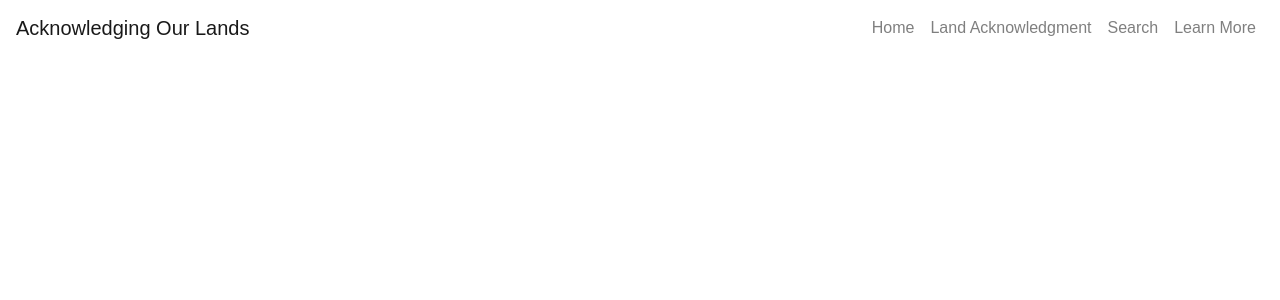
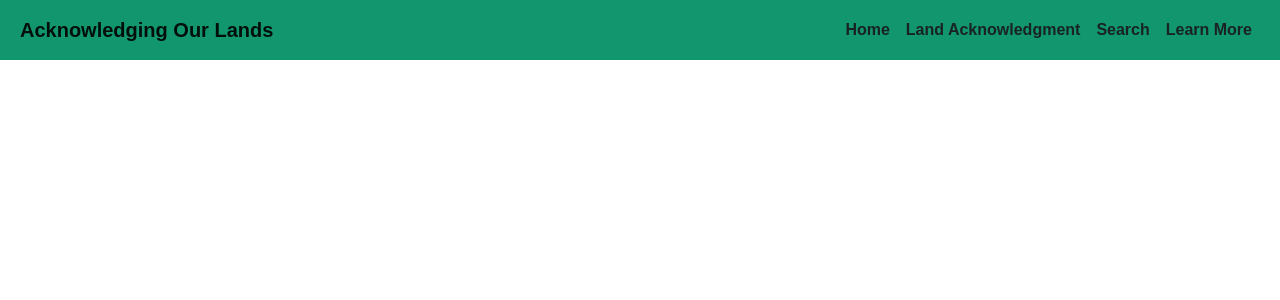
Before and after one commit to bella77-69/land-acknowledgement, a React (Create React App) app: page /location in a window 1280 px wide. Shown: the top 300 px of the page. Built offline with nearby package versions, Linux system fonts and the light colour scheme.

Commit message:
styles for main.css and Navigation.css done

```diff
--- a/src/components/Navigation/Navigation.css
+++ b/src/components/Navigation/Navigation.css
@@ -0,0 +1,42 @@
+@import '../../styles/main.css';
+
+.custom-navbar {
+    background-color: var(--background-color);
+    padding: 10px 20px;
+}
+
+.custom-nav {
+    display: flex;
+    align-items: center;
+}
+
+.nav-title {
+    color: var(--text-dark);
+    font-weight: bold;
+}
+
+
+.nav-link {
+    color: var(--text-dark) !important;
+    font-weight: bold;
+    text-decoration: none;
+}
+
+.nav-link:hover {
+    color: var(--text-light-hover) !important;
+    text-decoration: none;
+}
+
+.custom-navbar-collapse {
+    border: none;
+    background-color: transparent;
+}
+
+/* Responsive styles */
+@media (max-width: 359px) {
+    .custom-navbar {
+        display: flex;
+        flex-direction: column;
+        align-items: center;
+    }
+}
--- a/src/styles/main.css
+++ b/src/styles/main.css
@@ -0,0 +1,15 @@
+:root {
+    --background-color: #11966e;
+    --text-dark: #192324;
+    --text-light: #faf9f9;
+    --text-light-hover: #faf9f9;
+    --img-overlay: #2e374a;
+    --hero-background: rgba(255, 255, 255, 0.4);
+    --link-color: #0e6e4b;
+    --home-background: #DFEBF2;
+    --button-hover: #0e754f;
+    --box-shadow: 0 2px 4px rgba(0, 0, 0, 0.1);
+    --search-background: rgba(245, 245, 245, 0.9);
+    --error-msg: #ff0000;
+    --home-background-transparent: rgba(223, 235, 242, 0.8);
+}
```
